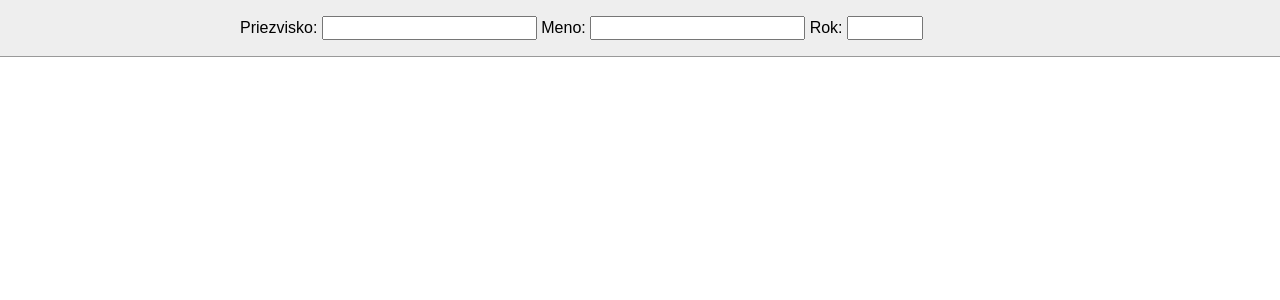
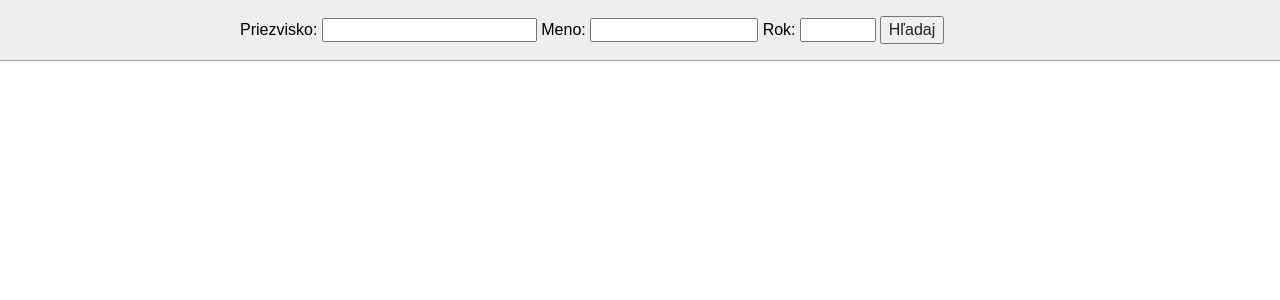
Before and after one commit to fmfi/citacie, a Flask app: template templates/search-by-author.html in a window 1280 px wide. Shown: the top 300 px of the page. Run offline with Flask 2, Linux system fonts and the light colour scheme; the template is opened without the code that fills it, so the values that code supplies are empty; some libraries are stand-ins or nearby versions.

Commit message:
Zobrazujme submit tlacitko v hornej liste.
Fixes #5

```diff
--- a/static/css/main.css
+++ b/static/css/main.css
@@ -117,8 +117,12 @@ body {
   padding: 0.25em 0.5em;
 }
 
+.results-search #by-author-name {
+  width: 10em;
+}
+
 .results-search button {
-  display: none;
+  padding: 0.2em 0.4em;
 }
 
 .results-search {
```
